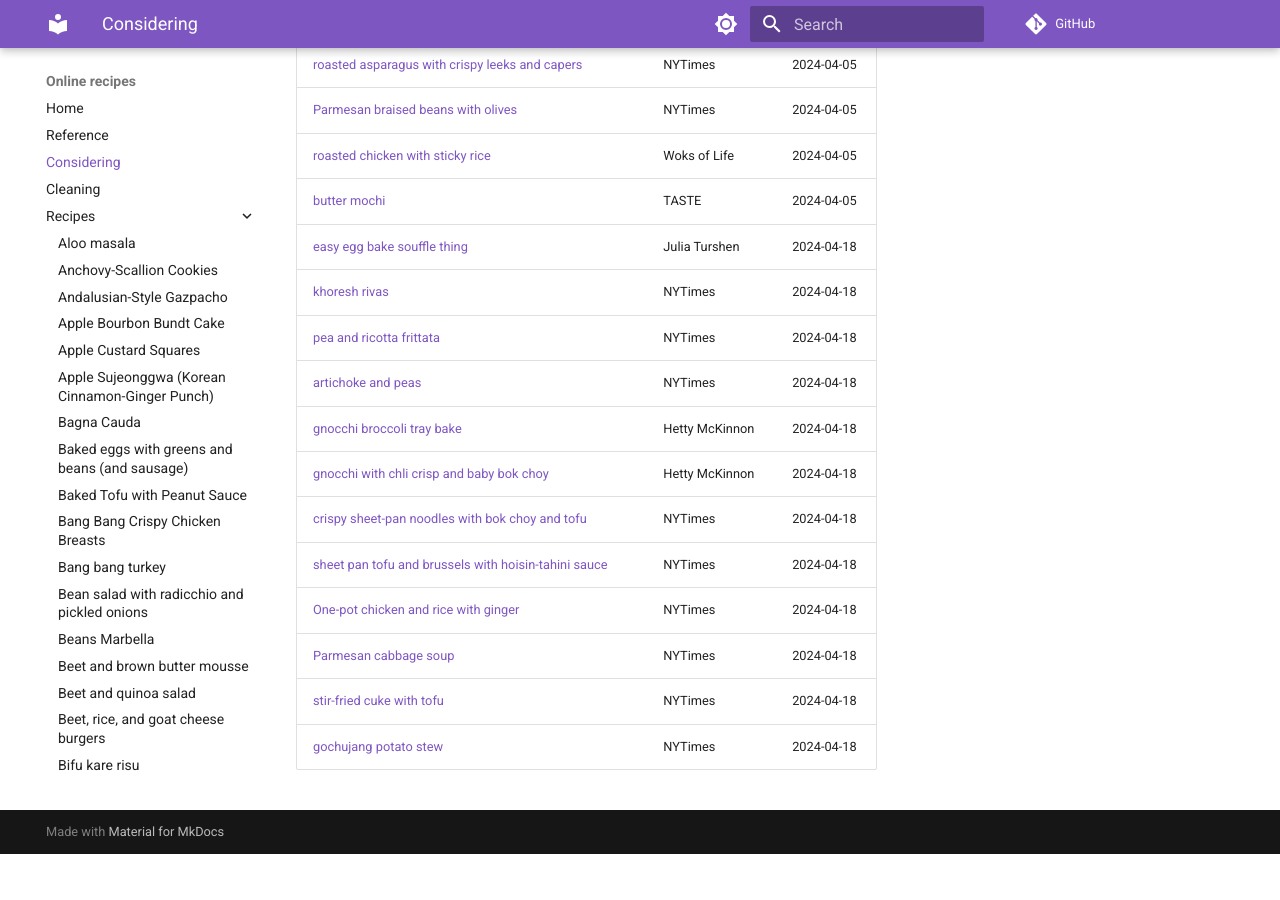
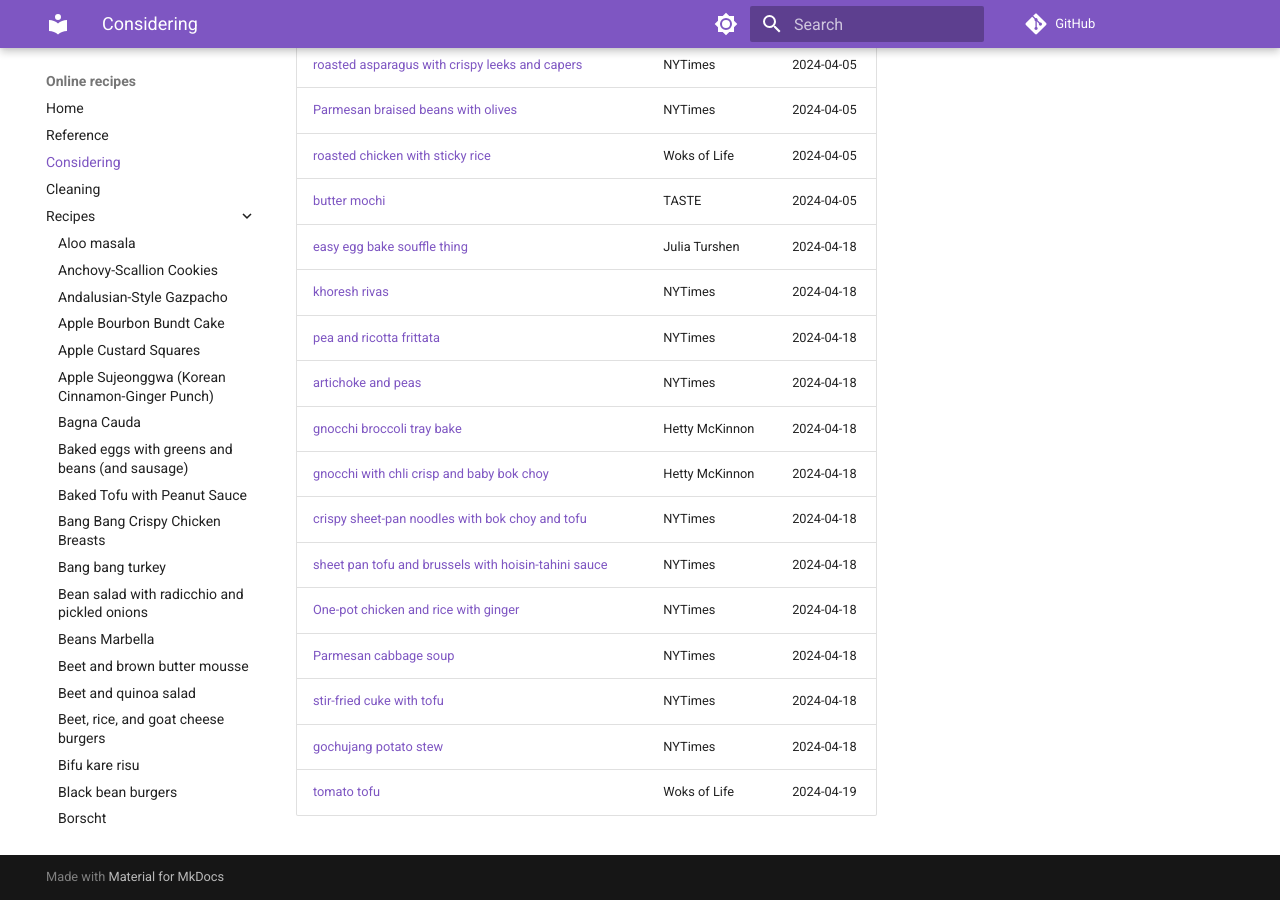
Before and after one commit to billbrod/recipes, an MkDocs documentation site: the page built from docs/considering.md, in a window 1280 px wide and 900 px high, scrolled down 2775 px. Built offline with MkDocs 1.6.1 and Material for MkDocs 9.7.7, drawn with Linux system fonts in a browser that asks for light colours; comment, search, counter and statistics services are not loaded; before the commit the page ends 3629 px from its top, so only the background shows below that.

Commit message:
updates considering

```diff
--- a/docs/considering.md
+++ b/docs/considering.md
@@ -74,4 +74,5 @@
 | [One-pot chicken and rice with ginger](https://cooking.nytimes.com/recipes/1023346-one-pot-chicken-and-rice-with-ginger)                                         | NYTimes         | 2024-04-18                       |
 | [Parmesan cabbage soup](https://cooking.nytimes.com/recipes/1024002-parmesan-cabbage-soup)                                                                       | NYTimes         | 2024-04-18                       |
 | [stir-fried cuke with tofu](https://cooking.nytimes.com/recipes/1021338-stir-fried-cucumber-with-tofu)                                                           | NYTimes         | 2024-04-18                       |
-| [gochujang potato stew](https://cooking.nytimes.com/recipes/1024082-gochujang-potato-stew)                                                                       | NYTimes         | 2024-04-18                                 |
+| [gochujang potato stew](https://cooking.nytimes.com/recipes/1024082-gochujang-potato-stew)                                                                       | NYTimes         | 2024-04-18                       |
+| [tomato tofu](https://thewoksoflife.com/tomato-tofu/)                                                                                                            | Woks of Life    | 2024-04-19                                 |
```
